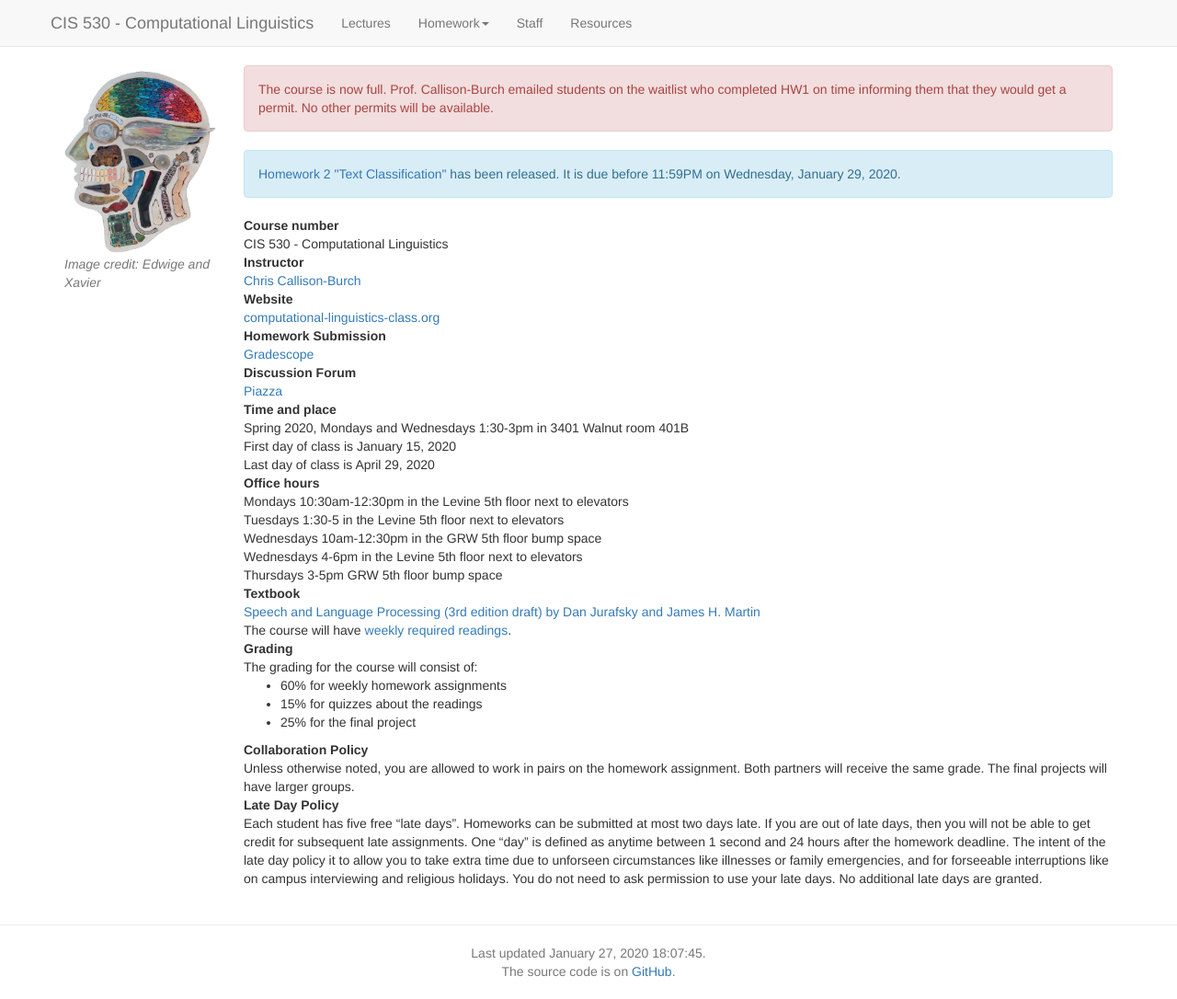
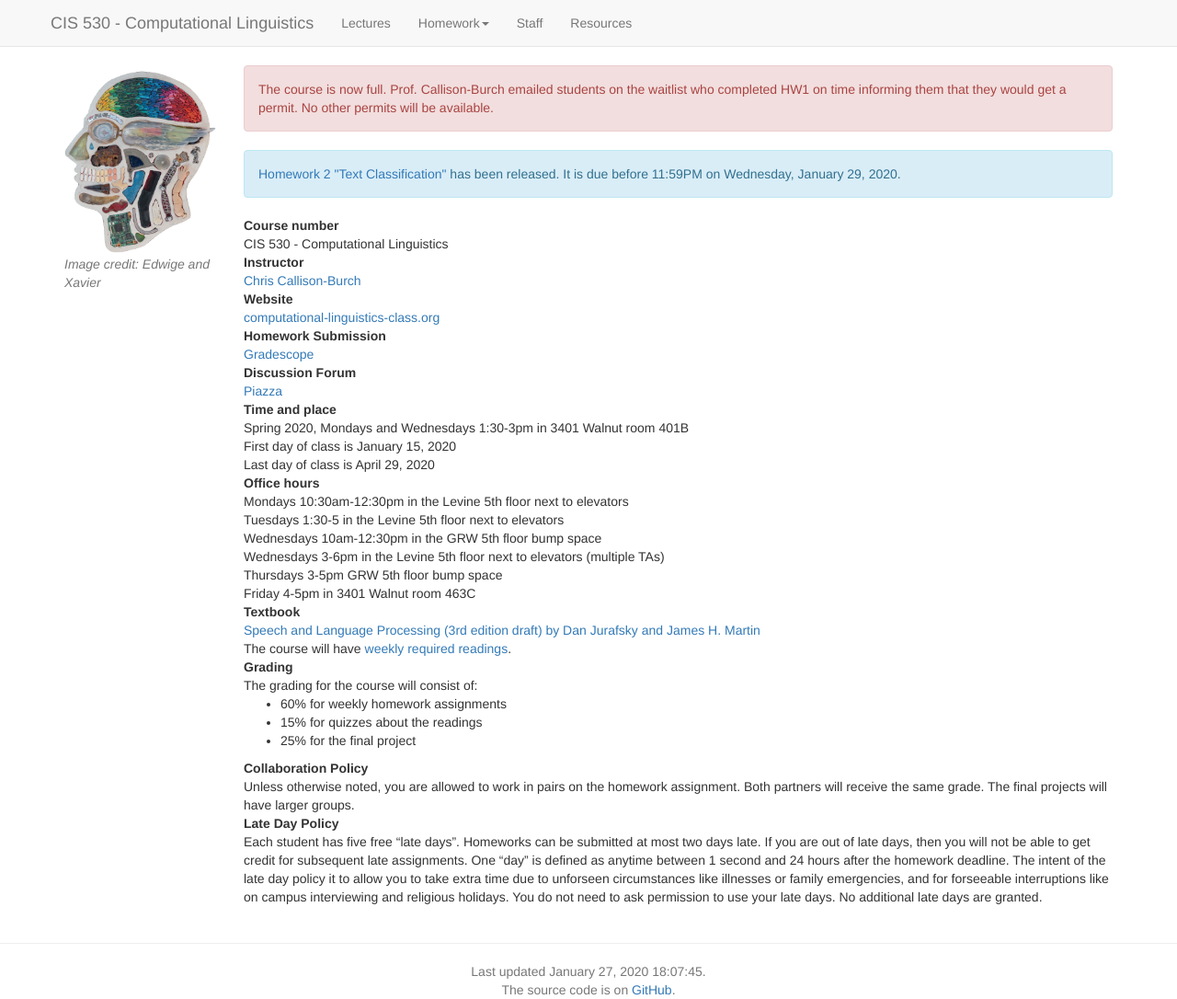
Before and after one commit to computational-linguistics-class/computational-linguistics-class.github.io, a Jekyll site: the page built from index.md, in a window 1280 px wide. Shown: the whole page at 92% size. Built offline with Jekyll 4.4.1, drawn with Linux system fonts in a browser that asks for light colours; nearby versions of some CDN libraries; a script that is not in the unit is left out.

Commit message:
Update index.md

```diff
--- a/index.md
+++ b/index.md
@@ -71,8 +71,9 @@ Office hours
 : Mondays 10:30am-12:30pm in the Levine 5th floor next to elevators
 : Tuesdays 1:30-5 in the Levine 5th floor next to elevators
 : Wednesdays 10am-12:30pm in the GRW 5th floor bump space
-: Wednesdays 4-6pm in the Levine 5th floor next to elevators
+: Wednesdays 3-6pm in the Levine 5th floor next to elevators (multiple TAs)
 : Thursdays 3-5pm GRW 5th floor bump space
+: Friday 4-5pm in 3401 Walnut room 463C
 
 
 Textbook
```
